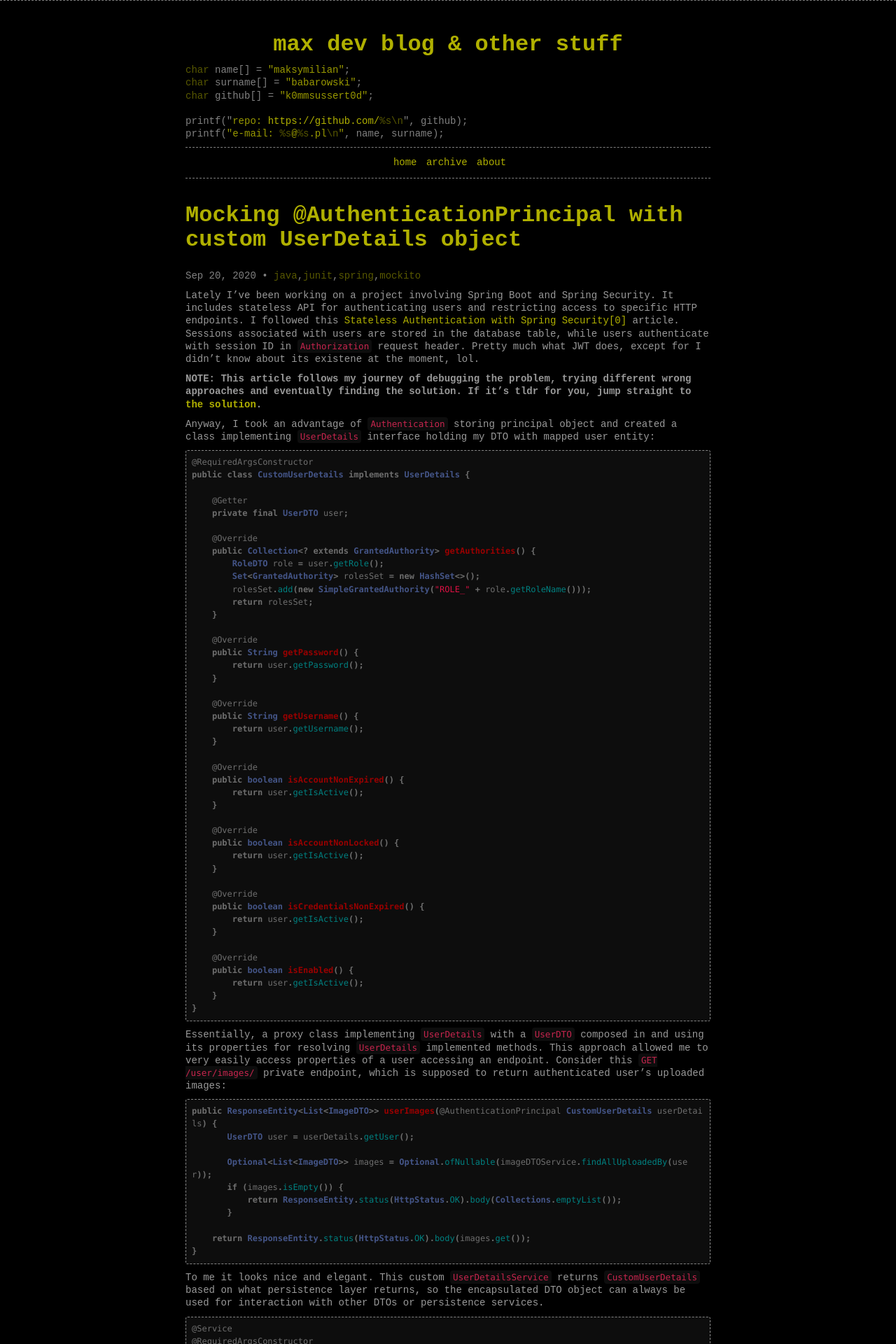
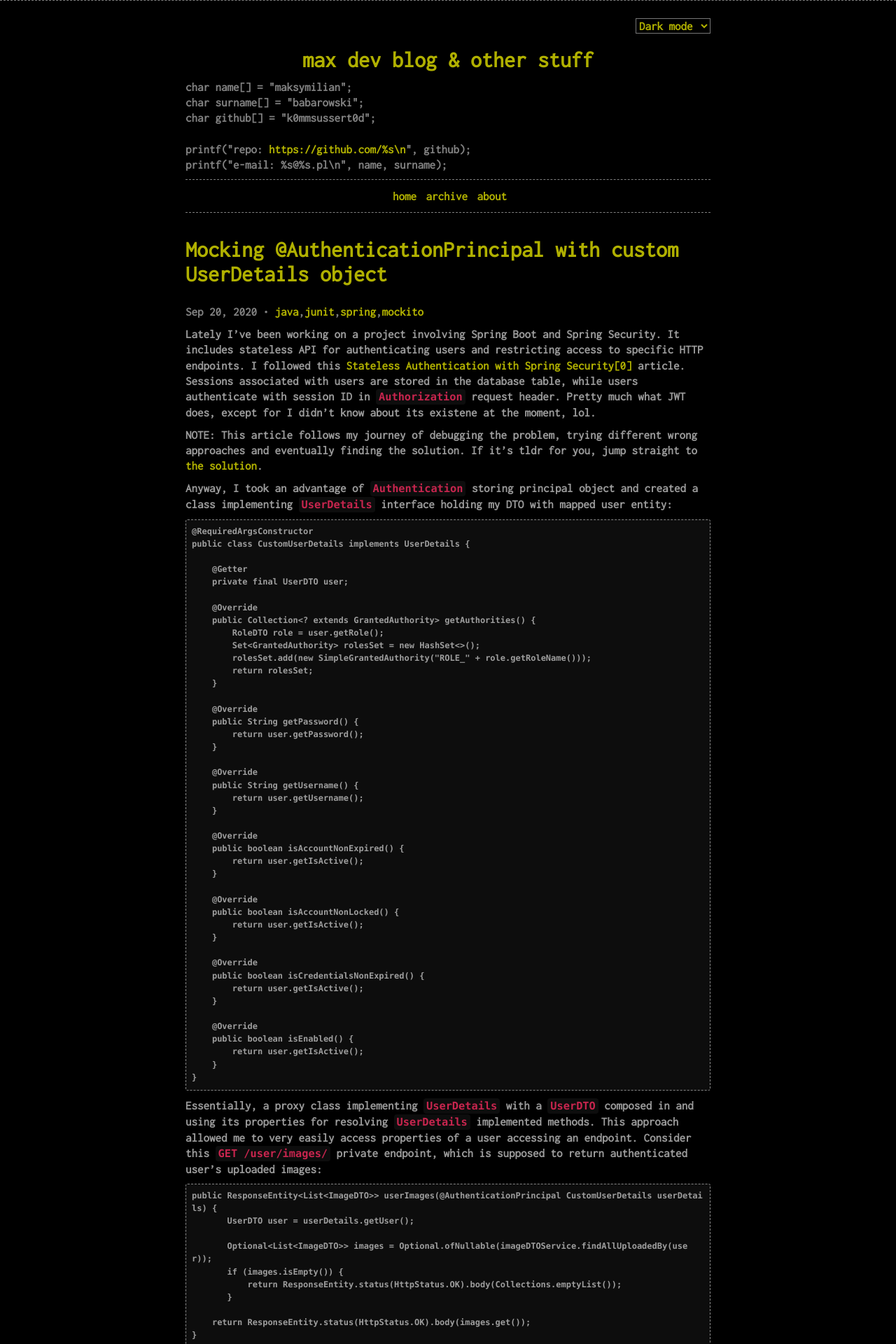
Before and after one commit to k0mmsussert0d/dev-blog, a Jekyll site: the page built from _posts/2020-09-20-mock-authentication-with-custom-userdetails.md, in a window 1280 px wide. Shown: the top 1920 px of the page at 70% size. Built offline with Jekyll 4.4.1, drawn with Linux system fonts in a browser that asks for light colours; comment, search, counter and statistics services are not loaded.

Commit message:
Light mode and font changes

```diff
--- a/_includes/header.html
+++ b/_includes/header.html
@@ -1,5 +1,13 @@
 <header class="row">
   <div class="col-lg-8 col-lg-offset-2">
+    <div class="row">
+      <div class="col-lg-2 col-lg-offset-10">
+        <select class="style-select" id="style-selector" name="stylesheet">
+          <option value="dark">Dark mode</option>
+          <option value="light">Light mode</option>
+        </select>
+      </div>
+    </div>
     <h1 class="">max dev blog & other stuff</h1>
     <p>
     <span class="reserved">char</span> name[<span class="number"></span>] = <span class="string">"{{ site.name }}"</span>;
@@ -19,5 +27,24 @@
     </p>
   </div>
 </header>
+<script type="text/javascript">
+  let savedTheme = localStorage.getItem("data-theme");
+  let selector = document.getElementById("style-selector");
+  if (savedTheme) {
+    document.body.setAttribute("data-theme", savedTheme);
+    selector.value = savedTheme;
+  }
+  selector.addEventListener("change", function(event){
+    if (event.target.value === 'light') {
+      document.body.setAttribute('data-theme', 'light');
+      localStorage.setItem("data-theme", "light");
+    } else if (event.target.value === 'dark') {
+      document.body.removeAttribute('data-theme');
+      localStorage.setItem("data-theme", "dark");
+    } else {
+      console.error("lolwut");
+    }
+  })
+</script>
 
 {% include menu.html %}
--- a/css/main.css
+++ /dev/null
@@ -1,243 +0,0 @@
-body {
-    border-top: 1px dashed rgba(255,255,255,0.5);
-    background-color: #000000;
-    margin: 0 auto;
-    padding: 0;
-    font-family: monospace;
-    font-size: 14px;
-    line-height: 1.3;
-    color: rgba(255,255,255,0.6);
-    text-align: center;
-}
-h1 {
-  color: rgba(220,220,0,0.8);
-  font-size: 32px;
-  font-family: monospace;
-  font-weight: bold;
-}
-h2 {
-    color: rgba(220,220,0,0.7);
-    font-size: 28px;
-}
-h3 { color: rgba(220,220,0,0.6); }
-h4 { color: rgba(220,220,0,0.5); }
-h5 { color: rgba(220,220,0,0.4); }
-h6 { color: rgba(220,220,0,0.3); }
-footer {
-    color: rgba(220,220,0,0.8);
-    font-weight: bold;
-    border-top: dashed 1px rgba(255,255,255,0.5);
-    margin: 20px auto 15px;
-    padding-top: 10px;
-}
-header {
-    margin-top: 25px;
-    margin-bottom: 10px;
-    color: rgba(220,220,0,0.9);
-}
-header p {
-    text-align: left;
-    margin: 0;
-    /* color: rgba(220,220,0,0.7); */
-    color: rgba(255,255,255,0.5);
-}
-a {
-    text-decoration: none;
-    color: rgba(220,220,0,0.8);
-}
-.menu {
-    border-top: 1px dashed rgba(255,255,255,0.5);
-    border-bottom: 1px dashed rgba(255,255,255,0.5);
-    margin-bottom: 10px;
-}
-.menu ul {
-    margin-top: 12px;
-    margin-bottom: 12px;
-    padding-left: 0px;
-}
-.menu ul li {
-    display: inline;
-    margin-left: 5px;
-}
-.menu ul li a {
-    text-decoration: none;
-    color: rgba(220,220,0,0.8);
-}
-.menu ul li a:hover {
-    padding: 2px;
-    border-left: 1px dashed rgba(220,220,0,0.5);
-    border-right: 1px dashed rgba(220,220,0,0.5);
-}
-main {
-    text-align: left;
-}
-a:hover {
-		color: rgba(220,220,0,0.6);
-}
-pre {
-    background-color: rgba(255,255,255,0.05);
-    border: 1px dashed rgba(255,255,255,0.5);
-    padding: 8px;
-    -webkit-border-radius: 3px;
-    -moz-border-radius: 3px;
-    border-radius: 3px;
-    overflow:auto;
-		font-family: monospace;
-		font-size: 12px;
-		color: rgba(255,255,255,0.4);
-}
-img {
-    width: 80%;
-    margin-left: 10%;
-    border: 1px dashed rgba(255,255,255,0.5);
-    padding: 8px;
-    -webkit-border-radius: 3px;
-    -moz-border-radius: 3px;
-    border-radius: 3px;
-}
-iframe {
-    width: 750px;
-    height: 400px;
-    border: 1px dashed rgba(255,255,255,0.5);
-    padding: 8px;
-		margin-bottom: 10px;
-    -webkit-border-radius: 3px;
-    -moz-border-radius: 3px;
-    border-radius: 3px;
-}
-.feed-recomendation {
-	border-top: 1px dashed rgba(255,255,255,0.5);
-	border-bottom: 1px dashed rgba(255,255,255,0.5);
-	margin-top: 10px;
-	padding-top: 10px;
-	padding-bottom: 10px;
-}
-
-/* Table style */
-audio {
-  width: 90%;
-}
-
-table {
-    width: 100%;
-    border-collapse: collapse;
-    text-align: center;
-}
-
-td {
-    border: 1px dashed rgba(255, 255, 255, 0.5);
-}
-
-caption {
-    display: none;
-}
-
-table a {
-    color: white;
-}
-/* End Table style */
-
-/* Syntax highlighting styles */
-/* ----------------------------------------------------------*/
-
-.highlight .c { color: #999988; font-style: italic } /* Comment */
-.highlight .err { color: #a61717; background-color: #e3d2d2 } /* Error */
-.highlight .k { font-weight: bold } /* Keyword */
-.highlight .o { font-weight: bold } /* Operator */
-.highlight .cm { color: #999988; font-style: italic } /* Comment.Multiline */
-.highlight .cp { color: #999999; font-weight: bold } /* Comment.Preproc */
-.highlight .c1 { color: #999988; font-style: italic } /* Comment.Single */
-.highlight .cs { color: #999999; font-weight: bold; font-style: italic } /* Comment.Special */
-.highlight .gd { color: #000000; background-color: #ffdddd } /* Generic.Deleted */
-.highlight .gd .x { color: #000000; background-color: #ffaaaa } /* Generic.Deleted.Specific */
-.highlight .ge { font-style: italic } /* Generic.Emph */
-.highlight .gr { color: #aa0000 } /* Generic.Error */
-.highlight .gh { color: #999999 } /* Generic.Heading */
-.highlight .gi { color: #000000; background-color: #ddffdd } /* Generic.Inserted */
-.highlight .gi .x { color: #000000; background-color: #aaffaa } /* Generic.Inserted.Specific */
-.highlight .go { color: #888888 } /* Generic.Output */
-.highlight .gp { color: #555555 } /* Generic.Prompt */
-.highlight .gs { font-weight: bold } /* Generic.Strong */
-.highlight .gu { color: #aaaaaa } /* Generic.Subheading */
-.highlight .gt { color: #aa0000 } /* Generic.Traceback */
-.highlight .kc { font-weight: bold } /* Keyword.Constant */
-.highlight .kd { font-weight: bold } /* Keyword.Declaration */
-.highlight .kp { font-weight: bold } /* Keyword.Pseudo */
-.highlight .kr { font-weight: bold } /* Keyword.Reserved */
-.highlight .kt { color: #445588; font-weight: bold } /* Keyword.Type */
-.highlight .m { color: #009999 } /* Literal.Number */
-.highlight .s { color: #d14 } /* Literal.String */
-.highlight .na { color: #008080 } /* Name.Attribute */
-.highlight .nb { color: #0086B3 } /* Name.Builtin */
-.highlight .nc { color: #445588; font-weight: bold } /* Name.Class */
-.highlight .no { color: #008080 } /* Name.Constant */
-.highlight .ni { color: #800080 } /* Name.Entity */
-.highlight .ne { color: #990000; font-weight: bold } /* Name.Exception */
-.highlight .nf { color: #990000; font-weight: bold } /* Name.Function */
-.highlight .nn { color: #555555 } /* Name.Namespace */
-.highlight .nt { color: #000080 } /* Name.Tag */
-.highlight .nv { color: #008080 } /* Name.Variable */
-.highlight .ow { font-weight: bold } /* Operator.Word */
-.highlight .w { color: #bbbbbb } /* Text.Whitespace */
-.highlight .mf { color: #009999 } /* Literal.Number.Float */
-.highlight .mh { color: #009999 } /* Literal.Number.Hex */
-.highlight .mi { color: #009999 } /* Literal.Number.Integer */
-.highlight .mo { color: #009999 } /* Literal.Number.Oct */
-.highlight .sb { color: #d14 } /* Literal.String.Backtick */
-.highlight .sc { color: #d14 } /* Literal.String.Char */
-.highlight .sd { color: #d14 } /* Literal.String.Doc */
-.highlight .s2 { color: #d14 } /* Literal.String.Double */
-.highlight .se { color: #d14 } /* Literal.String.Escape */
-.highlight .sh { color: #d14 } /* Literal.String.Heredoc */
-.highlight .si { color: #d14 } /* Literal.String.Interpol */
-.highlight .sx { color: #d14 } /* Literal.String.Other */
-.highlight .sr { color: #009926 } /* Literal.String.Regex */
-.highlight .s1 { color: #d14 } /* Literal.String.Single */
-.highlight .ss { color: #990073 } /* Literal.String.Symbol */
-.highlight .bp { color: #999999 } /* Name.Builtin.Pseudo */
-.highlight .vc { color: #008080 } /* Name.Variable.Class */
-.highlight .vg { color: #008080 } /* Name.Variable.Global */
-.highlight .vi { color: #008080 } /* Name.Variable.Instance */
-.highlight .il { color: #009999 } /* Literal.Number.Integer.Long */
-/* End Syntax highlighting styles */
-
-.comment {
-    color: rgba(255,255,255,0.3);
-}
-.reserved {
-    color: rgba(220,220,0,0.4);
-}
-.string {
-    color: rgba(220,220,0,0.7);
-}
-.function {
-    color: rgba(255,255,255,0.5);
-}
-.number {
-    color: rgba(255,255,255,0.7);
-}
-
-blockquote {
-  border-left: unset;
-margin: unset;
-    font-size: 12px;
-}
-
-
-code {
-    background-color: rgba(255,255,255,0.05);
-}
-
-.post-date {
-    padding-bottom: 10px;
-}
-
-.read-more {
-    font-weight: 700;
-    float: right;
-    text-decoration: underline;
-}
-
-hr {
-    margin-top: 40px;
-}
--- a/assets/main.scss
+++ b/css/main.scss
@@ -1,3 +1,11 @@
+---
+---
+
+@font-face {
+  font-family: "Inconsolata";
+  src: url("../fonts/Inconsolata.ttf");
+}
+
 :root {
   --background: #000000;
   --color: rgba(255,255,255,0.6);
@@ -11,7 +19,7 @@
   --border: rgba(255,255,255,0.5);
 }
 
-[data-theme="dark"] {
+[data-theme="light"] {
   --background: rgba(255,255,255,0.6);
   --color: #000000;
   --main-0: rgba(0, 80, 220, 0.9);
@@ -29,8 +37,9 @@
   background-color: var(--background);
   margin: 0 auto;
   padding: 0;
-  font-family: monospace;
-  font-size: 14px;
+  font-family: "Inconsolata", monospace;
+  font-weight: 600;
+  font-size: 17px;
   line-height: 1.3;
   color: var(--color);
   text-align: center;
@@ -38,7 +47,6 @@
 h1 {
   color: var(--main-1);
   font-size: 32px;
-  font-family: monospace;
   font-weight: bold;
 }
 h2 {
@@ -110,7 +118,7 @@
   overflow:auto;
   font-family: monospace;
   font-size: 12px;
-  color: rgba(255,255,255,0.4);
+  color: var(--color);
 }
 img {
   width: 80%;
@@ -180,3 +188,10 @@
 hr {
   margin-top: 40px;
 }
+
+.style-select {
+  float: right;
+
+  background: var(--background);
+  color: var(--main-1);
+}
```
Also changed, not shown: fonts/Inconsolata.ttf (added).
